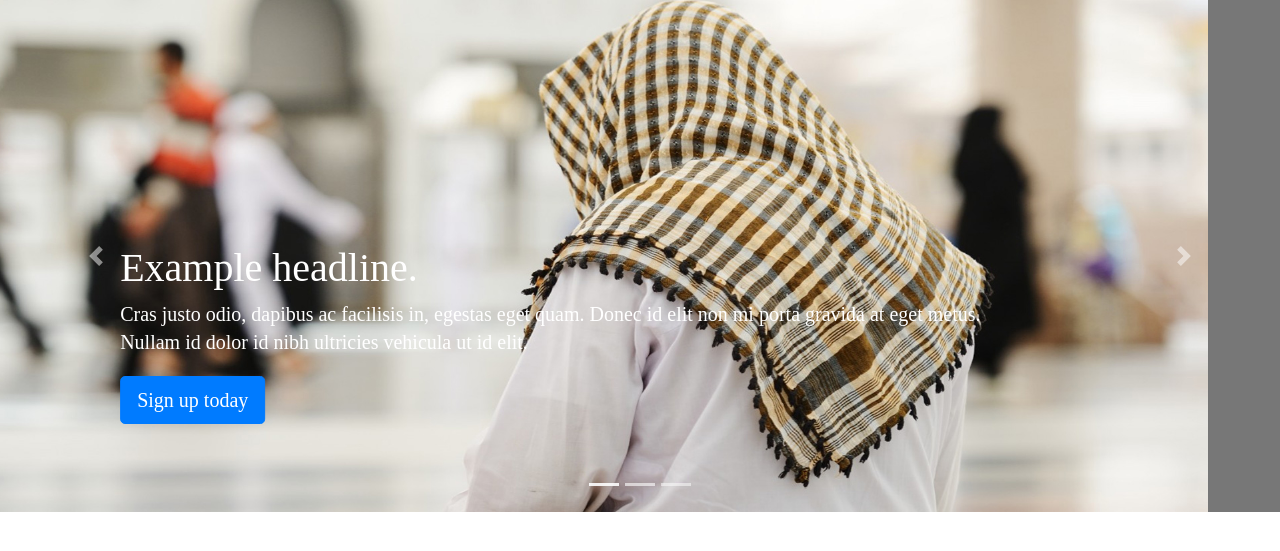
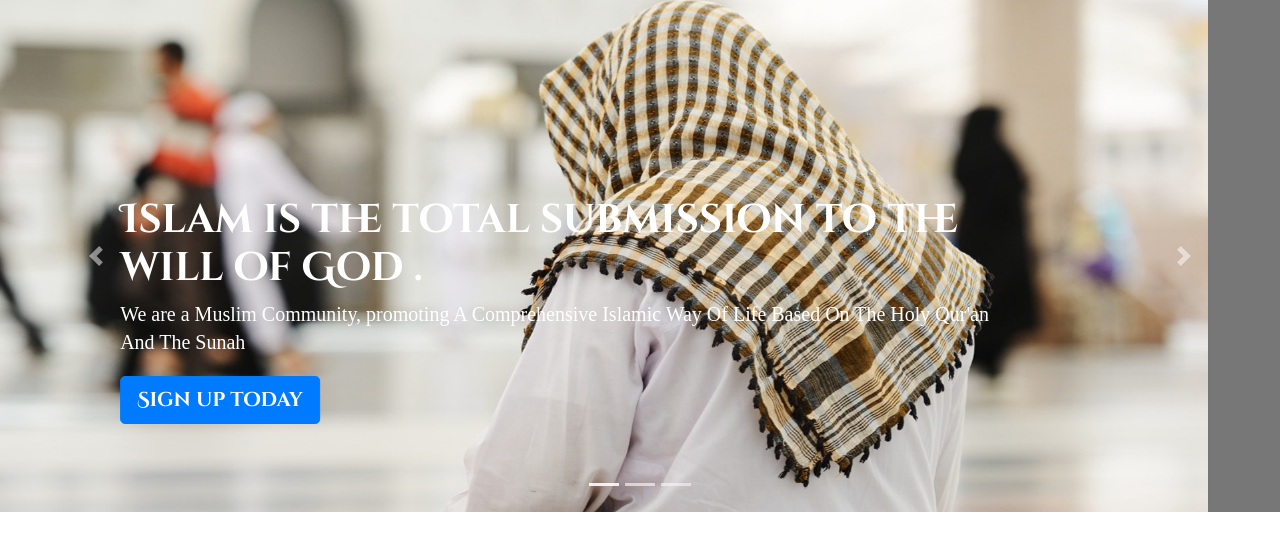
Before and after one commit to taotara/omolecen, a plain HTML site: page index.html in a window 1280 px wide. Shown: the part 153-704 px from the top of the page. Drawn offline with Linux system fonts and the light colour scheme; a web font is replaced by a local one.

Commit message:
included new slider class

```diff
--- a/css/style.css
+++ b/css/style.css
@@ -90,8 +90,13 @@
 
   /* Since positioning the image, we need to help out the caption */
   .carousel-caption {
+    font-family: 'Cinzel Decorative';
     bottom: 3rem;
     z-index: 10;
+  }
+
+  .second-caption {
+    font-family: 'Roboto Slab';
   }
 
   /* Declare heights because of positioning of img element */
--- a/index.html
+++ b/index.html
@@ -90,8 +90,11 @@
                 <img src="img/2.jpg" alt="">
                 <div class="container">
                   <div class="carousel-caption text-left">
-                    <h1>Example headline.</h1>
-                    <p>Cras justo odio, dapibus ac facilisis in, egestas eget quam. Donec id elit non mi porta gravida at eget metus. Nullam id dolor id nibh ultricies vehicula ut id elit.</p>
+                    <h1>Islam is the total
+                      submission to the will of
+                      God .</h1>
+                    <p class="second-caption">We are a Muslim Community, promoting A Comprehensive Islamic Way Of Life
+                      Based On The Holy Qur'an And The Sunah</p>
                     <p><a class="btn btn-lg btn-primary" href="#" role="button">Sign up today</a></p>
                   </div>
                 </div>
```
